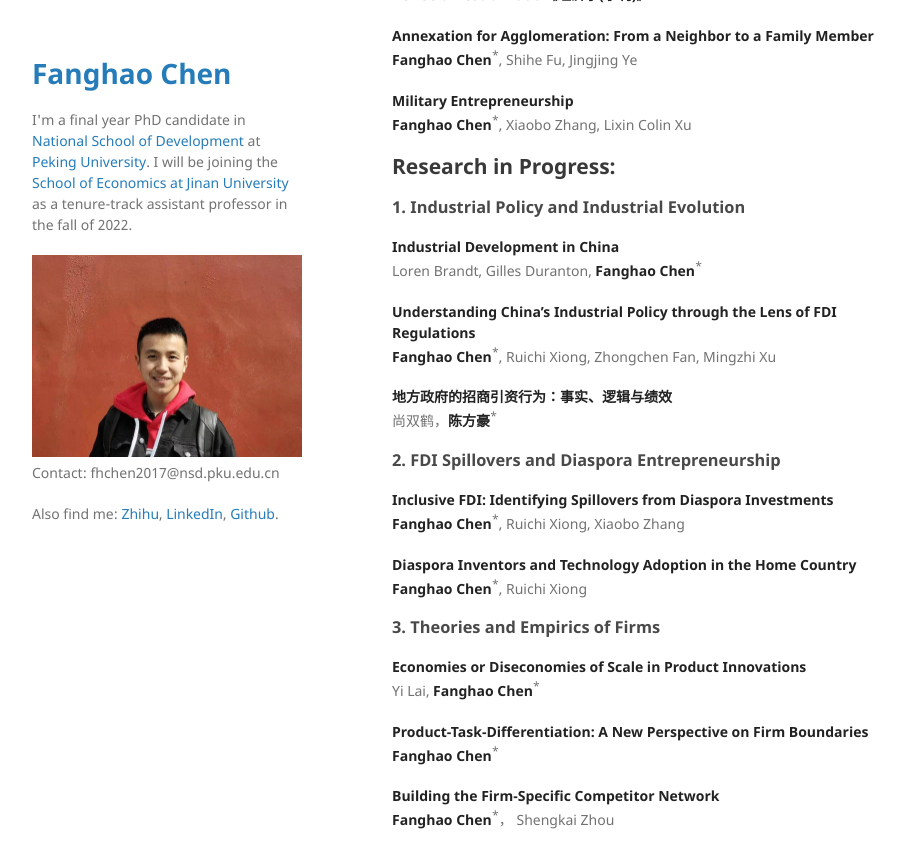
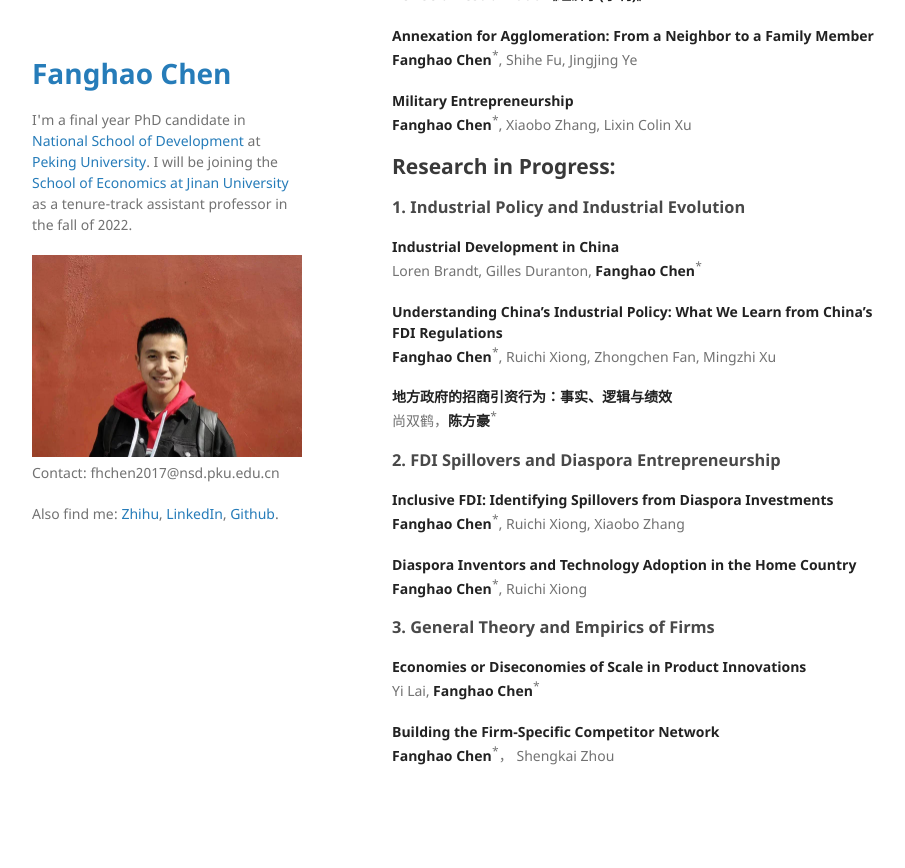
Before and after one commit to FanghaoChen/homepage, a Jekyll site: the page built from research.md, in a window 1280 px wide and 900 px high, scrolled down 675 px. Shown: the top 868 px of the window, without its empty margins (178-1083 px from the left). Built offline with Jekyll 4.4.1, drawn with Linux system fonts in a browser that asks for light colours; after the commit the page ends 1510 px from its top, so only the background shows below that; some of the changed text lies outside the part shown.

Commit message:
Update research.md

```diff
--- a/research.md
+++ b/research.md
@@ -44,7 +44,7 @@ layout: default
 **Industrial Development in China** <br/>
 Loren Brandt, Gilles Duranton, **Fanghao Chen**<sup>*</sup>
 
-**Understanding China's Industrial Policy through the Lens of FDI Regulations** <br/>
+**Understanding China's Industrial Policy: What We Learn from China's FDI Regulations** <br/>
 **Fanghao Chen**<sup>*</sup>, Ruichi Xiong, Zhongchen Fan, Mingzhi Xu
 
 **地方政府的招商引资行为：事实、逻辑与绩效**  <br/>
@@ -58,13 +58,10 @@ Loren Brandt, Gilles Duranton, **Fanghao Chen**<sup>*</sup>
 **Diaspora Inventors and Technology Adoption in the Home Country** <br/>
 **Fanghao Chen**<sup>*</sup>, Ruichi Xiong
 
-### 3. Theories and Empirics of Firms ###
+### 3. General Theory and Empirics of Firms ###
 
 **Economies or Diseconomies of Scale in Product Innovations** <br/>
 Yi Lai, **Fanghao Chen**<sup>*</sup>
 
-**Product-Task-Differentiation: A New Perspective on Firm Boundaries** <br/>
-**Fanghao Chen**<sup>*</sup>
-
 **Building the Firm-Specific Competitor Network** <br/>
 **Fanghao Chen**<sup>*</sup>， Shengkai Zhou
```
Also changed, not shown: other parts of research.md (+1 -1 lines).
